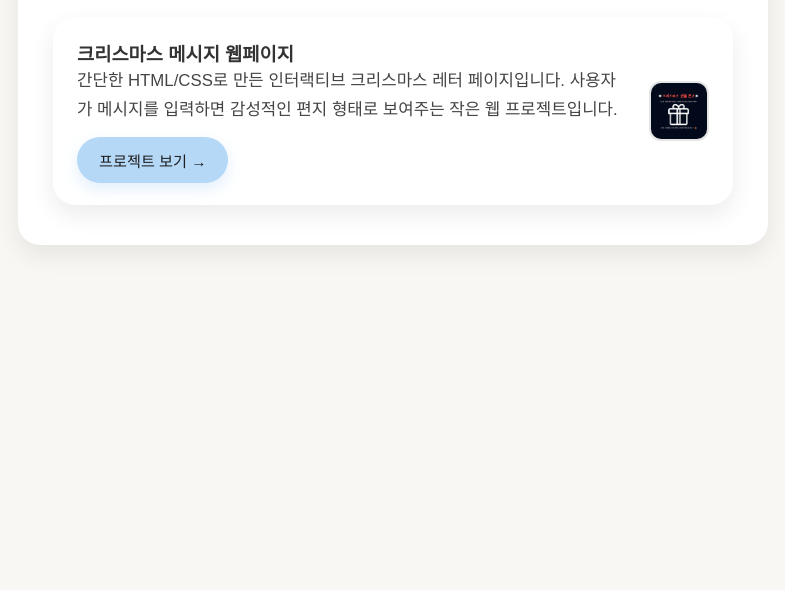
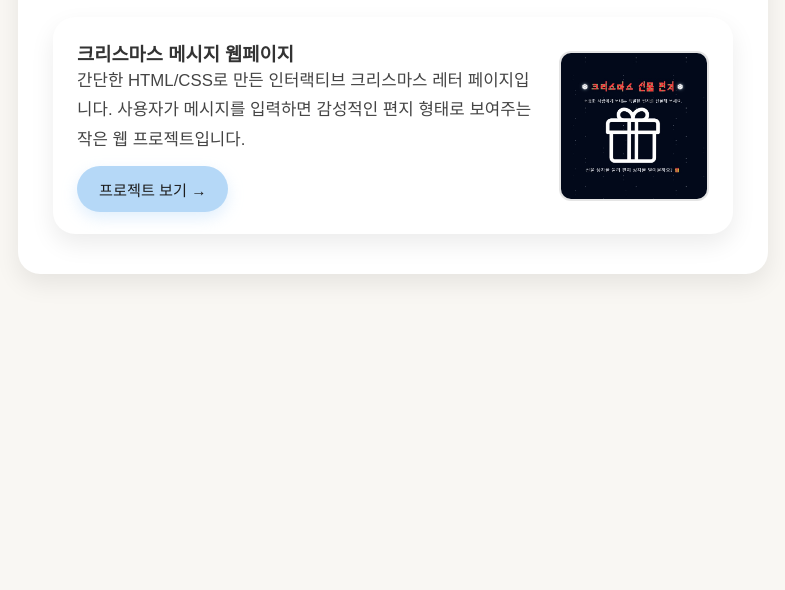
Before and after one commit to sonenae10-blip/my-site, a plain HTML site: page projects.html in a window 1280 px wide. Shown: the part 207-797 px from the top of the page, without its empty margins (247-1032 px from the left). Drawn offline with Linux system fonts and the light colour scheme; a web font is replaced by a local one.

Commit message:
Add files via upload

```diff
--- a/style.css
+++ b/style.css
@@ -222,8 +222,8 @@ p {
 
 /* 오른쪽 썸네일 (작게) */
 .project-thumb {
-    width: 60px;
-    height: 60px;
+    width: 150px;
+    height: 150px;
     border-radius: 12px;
     overflow: hidden;
     flex-shrink: 0;
```
